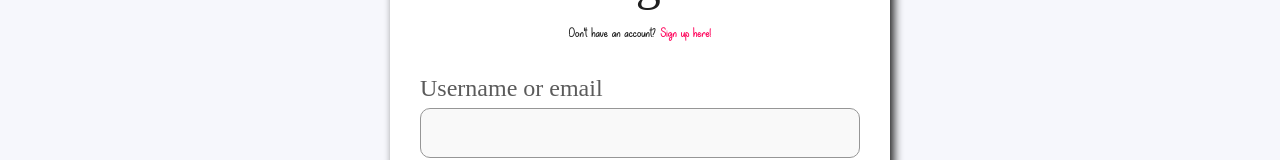
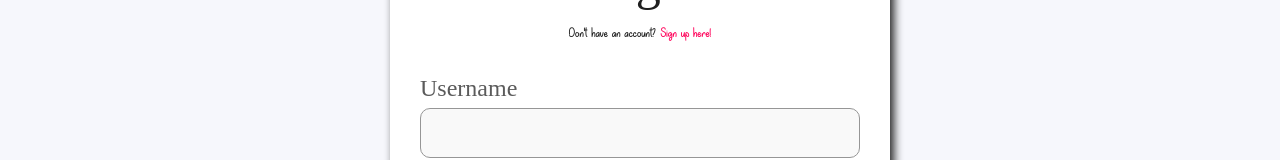
Before and after one commit to HeartUoA/HeaRT, a React (Create React App) app: page /Login in a window 1280 px wide. Shown: the part 293-453 px from the top of the page. Built offline with nearby package versions, Linux system fonts and the light colour scheme.

Commit message:
Making requested changes to add cookies to useEffect dependency, changing Login functionality and adding missing md5 package

```diff
--- a/package.json
+++ b/package.json
@@ -20,6 +20,7 @@
     "jsonwebtoken": "^8.5.1",
     "less": "^3.12.2",
     "lessc": "^1.0.2",
+    "md5": "^2.3.0",
     "moment": "^2.29.0",
     "mongoose": "^5.9.15",
     "react": "^16.13.1",
--- a/src/pages/CreateCourse.tsx
+++ b/src/pages/CreateCourse.tsx
@@ -19,7 +19,7 @@ const CreateCourse: React.FC<RouteComponentProps> = (props) => {
     if (!cookies['accessToken']) {
       props.history.push("/Login");
     }
-  }, []);
+  }, [cookies]);
 
   const onConfirmClick = () => {
     // TODO: Write code here to create new course (post request)
--- a/src/pages/Dashboard.tsx
+++ b/src/pages/Dashboard.tsx
@@ -15,7 +15,7 @@ const Dashboard: React.FC<RouteComponentProps> = (props) => {
     if (!cookies['accessToken']) {
       props.history.push("/Login");
     }
-  }, []);
+  }, [cookies]);
 
   const onInstructionsClick = () => {
     setShowInstructions(!showInstructions);
--- a/src/pages/DisplayCards.tsx
+++ b/src/pages/DisplayCards.tsx
@@ -71,7 +71,7 @@ const DisplayCards: React.FC<RouteComponentProps> = (props) => {
     if (!cookies['accessToken']) {
       props.history.push("/Login");
     }
-  }, []);
+  }, [cookies]);
 
 
   const onBackClick = () => {
--- a/src/pages/Homepage.tsx
+++ b/src/pages/Homepage.tsx
@@ -13,7 +13,7 @@ const Homepage: React.FC<RouteComponentProps> = (props) => {
     if (cookies['accessToken']) {
       props.history.push("/Dashboard");
     }
-  }, []);
+  }, [cookies]);
 
   const onLoginClick = () => {
     props.history.push("/Login");
--- a/src/pages/Login.tsx
+++ b/src/pages/Login.tsx
@@ -19,7 +19,7 @@ const Login: React.FC<RouteComponentProps> = (props) => {
     if (cookies['accessToken']) {
       props.history.push("/Dashboard");
     }
-  }, []);
+  }, [cookies]);
 
   const onConfirmClick = async (): Promise<void> => {
     const hashedPassword = md5(password);
@@ -38,7 +38,7 @@ const Login: React.FC<RouteComponentProps> = (props) => {
       setError(false);
       props.history.push("/Dashboard");
     } else {
-      setError(!error);
+      setError(true);
     }
   };
 
@@ -62,9 +62,9 @@ const Login: React.FC<RouteComponentProps> = (props) => {
           <div className="Login-Input-Container">
             <div>
               <Typography className="Login-Label-Text">
-                Username or email
+                Username
               </Typography>
-              <Input className={`Login-Input ${error && "Error"}`} name="usernameEmail" value={username} onChange={e => setUsername(e.target.value)} />
+              <Input className={`Login-Input ${error && "Error"}`} name="username" value={username} onChange={e => setUsername(e.target.value)} />
             </div>
             <div>
               <Typography className="Login-Label-Text">Password</Typography>
--- a/src/pages/Preview.tsx
+++ b/src/pages/Preview.tsx
@@ -70,7 +70,7 @@ const Preview: React.FC<RouteComponentProps> = (props) => {
     if (!cookies['accessToken']) {
       props.history.push("/Login");
     }
-  }, []);
+  }, [cookies]);
 
 
   const onBackClick = () => {
--- a/src/pages/Replay.tsx
+++ b/src/pages/Replay.tsx
@@ -13,7 +13,7 @@ const Replay: React.FC<RouteComponentProps> = (props) => {
     if (!cookies['accessToken']) {
       props.history.push("/Login");
     }
-  }, []);
+  }, [cookies]);
 
   const playAgainForSameCourse = () => {
     // TODO: Need to pass in the course/game ID to replay for the same course (or is it stored in Redux/Context API?)
```
Also changed, not shown: 1 other file (tests, documents, lock files or other folders).
